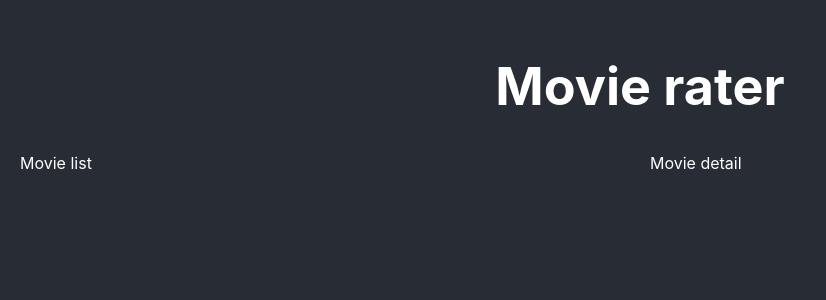
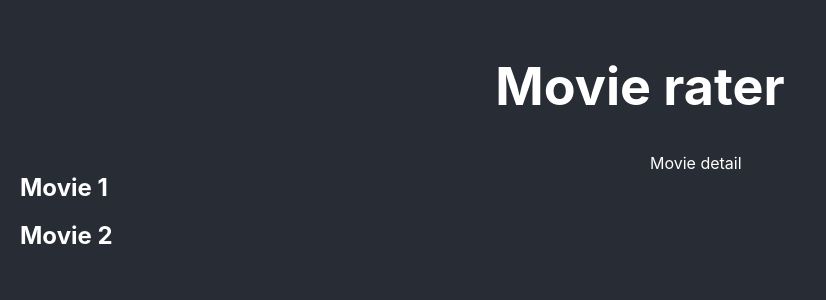
Before and after one commit to jgrisalescode/react-movie-rater-ui, a React (Create React App) app: page / in a window 1280 px wide. Shown: the top 300 px of the page, without its empty margins (0-826 px from the left). Built offline with nearby package versions, Linux system fonts and the light colour scheme.

Commit message:
List component

```diff
--- a/src/App.js
+++ b/src/App.js
@@ -1,13 +1,21 @@
+import React, { useState } from 'react'
 import './App.css';
 
 function App() {
+
+  const [movies, setMovies] = useState(['Movie 1', 'Movie 2']);
+
   return (
     <div className="App">
       <header className="App-header">
         <h1>Movie rater</h1>
       </header>
       <div className="layout">
-        <div>Movie list</div>
+        <div>
+          {movies.map(movie => {
+            return <h2>{movie}</h2>
+          })}
+        </div>
         <div>Movie detail</div>
       </div>
     </div>
```
